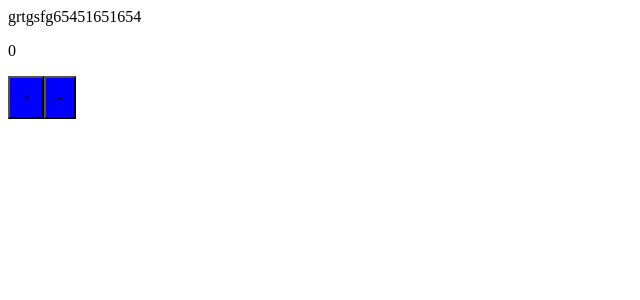
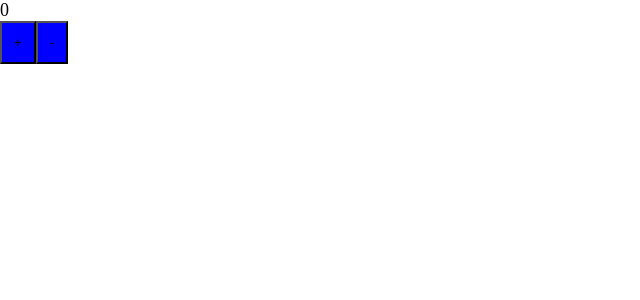
Before and after one commit to AntonAmialchenia/big_app, a React app: page / in a window 1280 px wide. Shown: the top 300 px of the page, without its empty margins (0-640 px from the left). Built offline with nearby package versions, Linux system fonts and the light colour scheme.

Commit message:
add scss and module scss

```diff
--- a/package.json
+++ b/package.json
@@ -17,8 +17,9 @@
     "@types/react-dom": "^18.2.14",
     "@types/webpack": "^5.28.4",
     "@types/webpack-dev-server": "^4.7.2",
-    "css-loader": "^6.8.1",
+    "css-loader": "^6.6.0",
     "html-webpack-plugin": "^5.5.0",
+    "mini-css-extract-plugin": "^2.7.6",
     "sass": "^1.69.5",
     "sass-loader": "^13.3.2",
     "style-loader": "^3.3.3",
--- /dev/null
+++ b/src/App.tsx
@@ -0,0 +1,14 @@
+import { FC } from "react";
+import { Counter } from "./components/Counter";
+
+import "./index.scss";
+
+interface AppProps {}
+
+export const App: FC<AppProps> = ({}) => {
+  return (
+    <div className="app">
+      <Counter />
+    </div>
+  );
+};
--- a/src/components/Counter.tsx
+++ b/src/components/Counter.tsx
@@ -1,6 +1,6 @@
 import { FC, useState } from "react";
 
-import "./counter.scss";
+import classes from "./counter.module.scss";
 
 interface CounterProps {}
 
@@ -9,8 +9,16 @@ export const Counter: FC<CounterProps> = ({}) => {
   return (
     <div>
       <p>{count}</p>
-      <button onClick={() => setCount((prev) => prev + 1)}>+</button>
-      <button onClick={() => setCount((prev) => prev - 1)}>-</button>
+      <button
+        className={classes.button}
+        onClick={() => setCount((prev) => prev + 1)}>
+        +
+      </button>
+      <button
+        className={classes.button}
+        onClick={() => setCount((prev) => prev - 1)}>
+        -
+      </button>
     </div>
   );
 };
--- a/src/components/counter.scss
+++ b/src/components/counter.module.scss
@@ -1,4 +1,4 @@
-button {
+.button {
   padding: 12px;
   background-color: blue;
 }
--- /dev/null
+++ b/src/index.scss
@@ -0,0 +1,9 @@
+* {
+  box-sizing: border-box;
+  margin: 0;
+  padding: 0;
+}
+
+.app {
+  font-size: 18px;
+}
--- a/src/index.tsx
+++ b/src/index.tsx
@@ -1,10 +1,5 @@
 import { render } from "react-dom";
-import { Counter } from "./components/Counter";
 
-render(
-  <div>
-    grtgsfg65451651654
-    <Counter />
-  </div>,
-  document.getElementById("root"),
-);
+import { App } from "./App";
+
+render(<App />, document.getElementById("root"));
```
Also changed, not shown: src/declaration.d.ts (added, +7 -0 lines), 3 other files (tests, documents, lock files or other folders).
